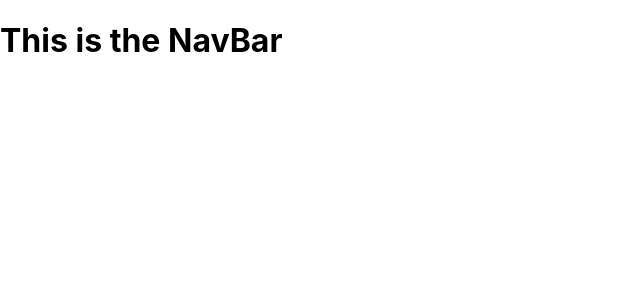
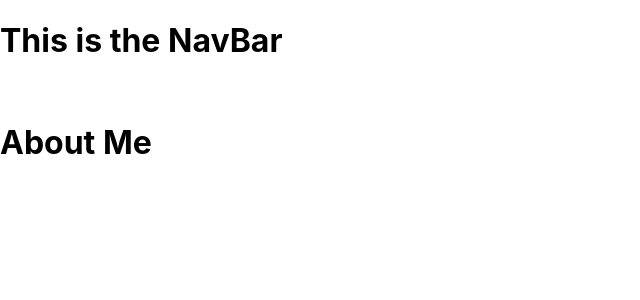
Before and after one commit to JayyMoh/Jays-Designs, a React (Create React App) app in the folder jd-frontend/jays-designs/: page /about in a window 1280 px wide. Shown: the top 300 px of the page, without its empty margins (0-640 px from the left). Built offline with nearby package versions, Linux system fonts and the light colour scheme.

Commit message:
Route to about component created

```diff
--- a/jd-frontend/jays-designs/src/App.js
+++ b/jd-frontend/jays-designs/src/App.js
@@ -3,6 +3,7 @@
 import Home from './Components/Home'
 import Contact from './Components/Contact'
 import Projects from './Components/Projects'
+import About from './Components/About'
 import { Route, Link } from 'react-router-dom'
 
 
@@ -14,6 +15,7 @@
       <Route exact path='/' component={ Home } />
       <Route exact path='/contact' component={ Contact } />
       <Route exact path='/projects' component={ Projects } />
+      <Route exact path='/about' component={ About } />
     </div>
   );
 }
--- a/jd-frontend/jays-designs/src/Components/About.jsx
+++ b/jd-frontend/jays-designs/src/Components/About.jsx
@@ -0,0 +1,11 @@
+import React from 'react'
+
+function About() {
+    return (
+        <div>
+            <h1>About Me</h1>
+        </div>
+    )
+}
+
+export default About
```
